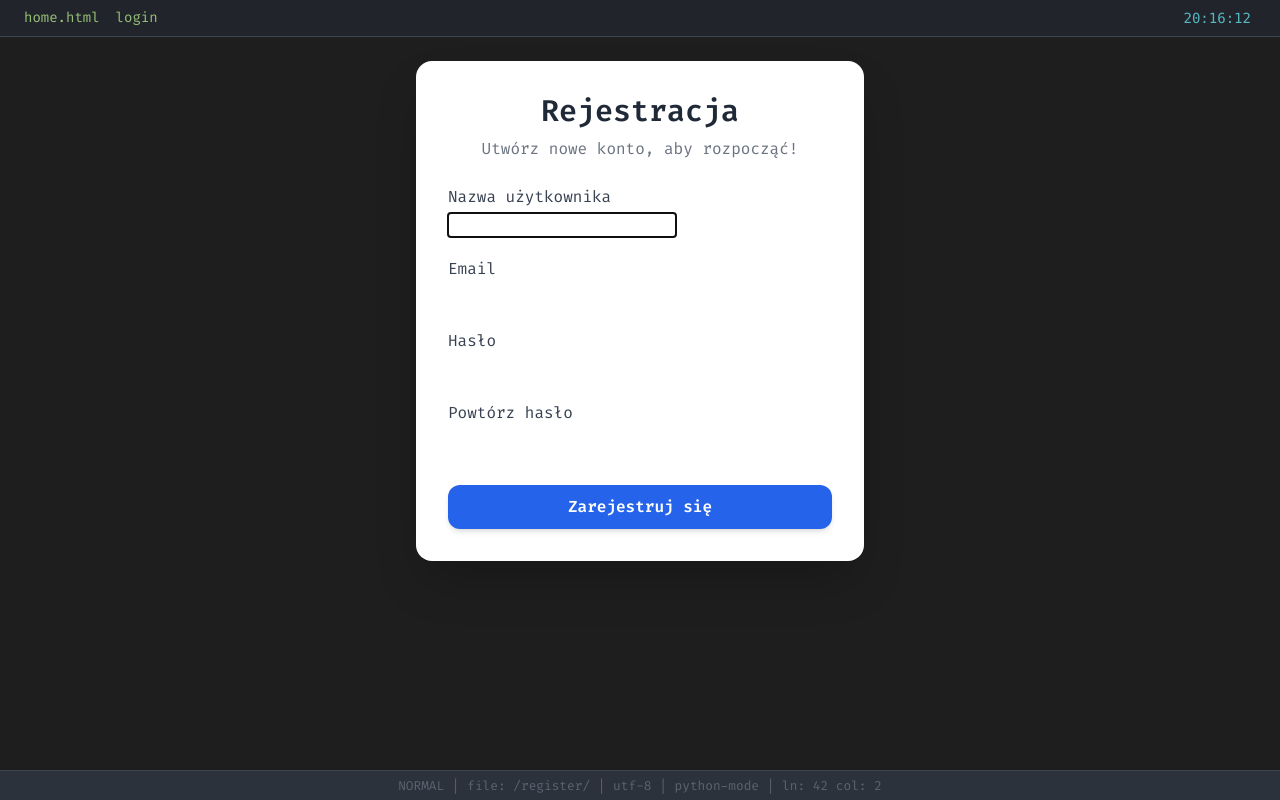
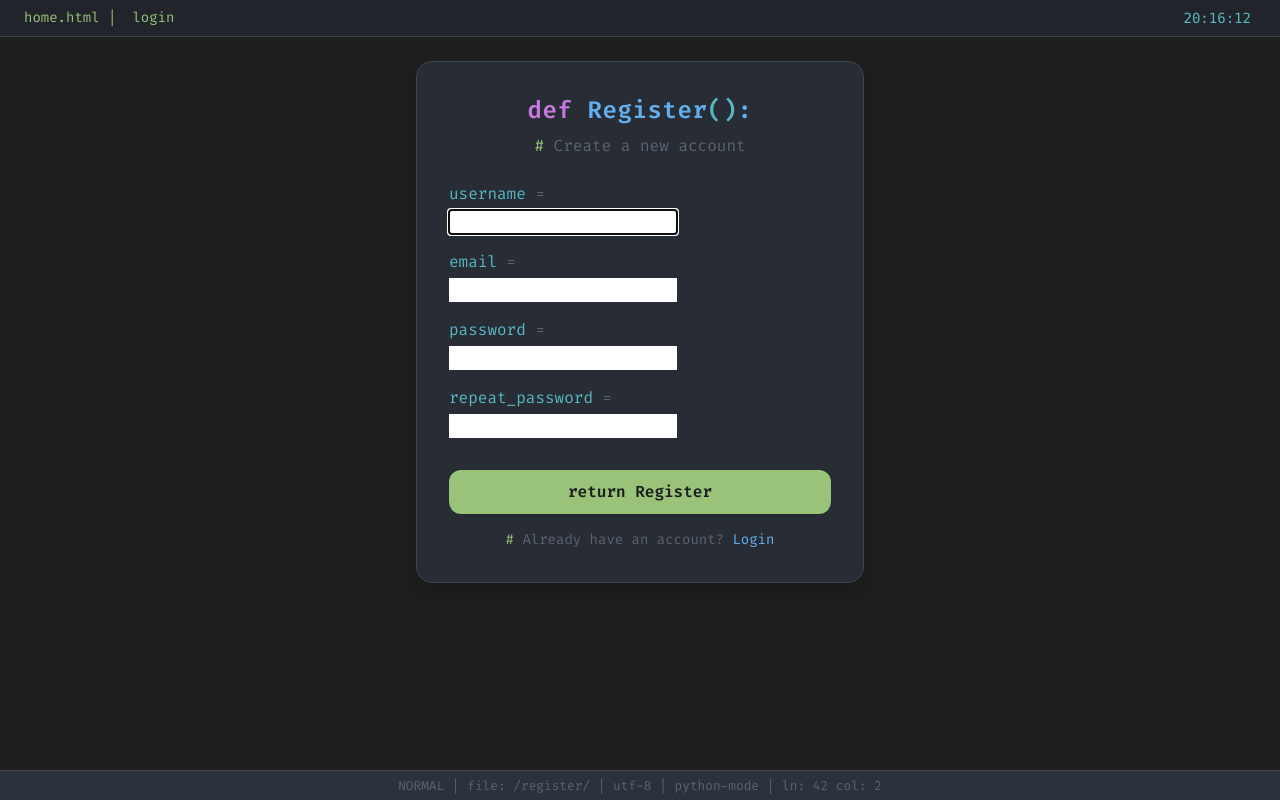
Before and after one commit to KacperStrugala1/program-it, a Django app: page /register/ in a window 1280 px wide. Run offline with Django 5.2, Linux system fonts and the light colour scheme; some libraries are stand-ins or nearby versions.

Commit message:
login refactor

```diff
--- a/programit/core/settings.py
+++ b/programit/core/settings.py
@@ -105,3 +105,4 @@ STATIC_URL = "static/"
 # https://docs.djangoproject.com/en/5.2/ref/settings/#default-auto-field
 
 DEFAULT_AUTO_FIELD = "django.db.models.BigAutoField"
+LOGIN_REDIRECT_URL = '/'
--- a/programit/core/views.py
+++ b/programit/core/views.py
@@ -39,9 +39,8 @@ def login_view(request):
         user = authenticate(username=username, password=password)
         if user is not None:
             login(request, user)
-            return redirect("home")
+            return redirect("/")
         else:
-            messages.info(request, "invalid credentials")
             return redirect("login")
     else:
         return render(request, "login.html")
--- a/programit/main/templatetags/filters.py
+++ b/programit/main/filters.py
@@ -1,7 +1,6 @@
 from django import template
 
 register = template.Library()
-
 
 @register.filter
 def format_duration(value):
@@ -10,3 +9,7 @@ def format_duration(value):
     minutes = (total_seconds % 3600) // 60
     seconds = total_seconds % 60
     return f"{hours:02}:{minutes:02}:{seconds:02}"
+
+@register.filter(name='add_class')
+def add_class(field, css):
+    return field.as_widget(attrs={"class": css})
--- a/programit/templates/base.html
+++ b/programit/templates/base.html
@@ -50,10 +50,19 @@
       class="flex justify-between items-center bg-[#21252b] text-[#98c379] px-6 py-2 border-b border-[#3e4451]"
     >
       <div class="flex space-x-4 text-sm">
-        <a href="{% url 'home' %}" class="hover:text-[#61afef]">home.html</a>
-        <a href="{% url 'account_login' %}" class="hover:text-[#61afef]"
-          >login</a
-        >
+
+        {% if user.is_authenticated %}
+        <p>hi, {{user.username}}! |</p>
+        <a href="{% url 'home' %}" class="hover:text-[#61afef]"> home.html |</a>
+        <a href="{% url 'profile' %}" class="hover:text-[#61afef]"
+            > profile |</a>
+        <a href="{% url 'logout' %}" class="hover:text-[#e06c75]">logout</a>
+        {% else %}
+          <a href="{% url 'home' %}" class="hover:text-[#61afef]">home.html |</a>
+          <a href="{% url 'account_login' %}" class="hover:text-[#61afef]"
+            > login</a
+          >
+        {% endif %}
       </div>
       <div class="text-[#56b6c2] text-sm font-mono">
         <span id="clock">--:--:--</span><span class="vim-cursor"></span>
--- a/programit/templates/register.html
+++ b/programit/templates/register.html
@@ -1,85 +1,89 @@
-{%extends 'base.html'%}{% block title %}Stoper | ProgramIT{% endblock %} {% block content %}
-  <body
-    class="min-h-screen bg-gradient-to-br from-blue-50 via-white to-blue-100 flex items-center justify-center"
-  >
-    <div class="bg-white shadow-2xl rounded-2xl p-8 w-full max-w-md">
-      <h1 class="text-3xl font-bold text-center text-gray-800 mb-2">
-        Rejestracja
+{% extends "base.html" %}
+{% block title %}Register | ProgramIT{% endblock %}
+{% load filters %}
+{% block content %}
+<body class="min-h-screen bg-[#1e1e1e] flex items-center justify-center font-['Fira_Code',monospace]">
+
+  <div class="bg-[#282c34] border border-[#3e4451] rounded-2xl shadow-lg p-8 w-full max-w-md text-[#abb2bf] code-window">
+
+    <h1 class="text-2xl font-bold text-center text-[#61afef] mb-2 tracking-wide">
+      <span class="text-[#c678dd]">def</span> Register<span class="text-[#56b6c2]">()</span>:
     </h1>
-      <p class="text-center text-gray-500 mb-6">
-        Utwórz nowe konto, aby rozpocząć!
+    <p class="text-center text-[#5c6370] mb-6">
+      <span class="text-[#98c379]">#</span> Create a new account
     </p>
 
     {% if form.non_field_errors %}
-      <div class="mb-4 text-red-600 text-sm">
+    <div class="mb-4 bg-[#2c323c] border border-[#e06c75] text-[#e06c75] text-sm p-2 rounded">
       {% for err in form.non_field_errors %}
       <div>{{ err }}</div>
       {% endfor %}
     </div>
     {% endif %}
 
-      <form method="post" action="{% url 'register' %}" class="space-y-5">
+    <form method="post" action="{% url 'register' %}" class="space-y-4">
       {% csrf_token %}
 
-        <!-- Nazwa użytkownika -->
+      <!-- USERNAME -->
       <div>
-          <label
-            for="{{ form.username.id_for_label }}"
-            class="block text-gray-700 font-medium mb-1"
-            >Nazwa użytkownika</label
-          >
-          {{ form.username }} {% if form.username.errors %}
-          <p class="text-red-500 text-sm mt-1">{{ form.username.errors.0 }}</p>
+        <label for="{{ form.username.id_for_label }}" class="block text-[#56b6c2] font-medium mb-1">
+          username<span class="text-[#5c6370]"> =</span>
+        </label>
+        {{ form.username|add_class:"bg-[#21252b] text-[#abb2bf] border border-[#3e4451] rounded-xl w-full px-3 py-2 focus:ring-2 focus:ring-[#61afef] focus:outline-none" }}
+        {% if form.username.errors %}
+        <p class="text-[#e06c75] text-sm mt-1">{{ form.username.errors.0 }}</p>
         {% endif %}
       </div>
 
-        <!-- Email -->
+      <!-- EMAIL -->
       <div>
-          <label
-            for="{{ form.email.id_for_label }}"
-            class="block text-gray-700 font-medium mb-1"
-            >Email</label
-          >
-          {{ form.email }} {% if form.email.errors %}
-          <p class="text-red-500 text-sm mt-1">{{ form.email.errors.0 }}</p>
+        <label for="{{ form.email.id_for_label }}" class="block text-[#56b6c2] font-medium mb-1">
+          email<span class="text-[#5c6370]"> =</span>
+        </label>
+        {{ form.email|add_class:"bg-[#21252b] text-[#abb2bf] border border-[#3e4451] rounded-xl w-full px-3 py-2 focus:ring-2 focus:ring-[#61afef] focus:outline-none" }}
+        {% if form.email.errors %}
+        <p class="text-[#e06c75] text-sm mt-1">{{ form.email.errors.0 }}</p>
         {% endif %}
       </div>
 
-        <!-- Hasło -->
+      <!-- PASSWORD 1 -->
       <div>
-          <label
-            for="{{ form.password1.id_for_label }}"
-            class="block text-gray-700 font-medium mb-1"
-            >Hasło</label
-          >
-          {{ form.password1 }} {% if form.password1.errors %}
-          <p class="text-red-500 text-sm mt-1">{{ form.password1.errors.0 }}</p>
+        <label for="{{ form.password1.id_for_label }}" class="block text-[#56b6c2] font-medium mb-1">
+          password<span class="text-[#5c6370]"> =</span>
+        </label>
+        {{ form.password1|add_class:"bg-[#21252b] text-[#abb2bf] border border-[#3e4451] rounded-xl w-full px-3 py-2 focus:ring-2 focus:ring-[#61afef] focus:outline-none" }}
+        {% if form.password1.errors %}
+        <p class="text-[#e06c75] text-sm mt-1">{{ form.password1.errors.0 }}</p>
         {% endif %}
       </div>
 
-        <!-- Powtórz hasło -->
+      <!-- PASSWORD 2 -->
       <div>
-          <label
-            for="{{ form.password2.id_for_label }}"
-            class="block text-gray-700 font-medium mb-1"
-            >Powtórz hasło</label
-          >
-          {{ form.password2 }} {% if form.password2.errors %}
-          <p class="text-red-500 text-sm mt-1">{{ form.password2.errors.0 }}</p>
+        <label for="{{ form.password2.id_for_label }}" class="block text-[#56b6c2] font-medium mb-1">
+          repeat_password<span class="text-[#5c6370]"> =</span>
+        </label>
+        {{ form.password2|add_class:"bg-[#21252b] text-[#abb2bf] border border-[#3e4451] rounded-xl w-full px-3 py-2 focus:ring-2 focus:ring-[#61afef] focus:outline-none" }}
+        {% if form.password2.errors %}
+        <p class="text-[#e06c75] text-sm mt-1">{{ form.password2.errors.0 }}</p>
         {% endif %}
       </div>
 
-        <!-- Przycisk -->
-        <div class="pt-3">
+      <div class="pt-4">
         <button
           type="submit"
-            class="w-full bg-blue-600 hover:bg-blue-700 text-white font-semibold py-2.5 rounded-xl shadow-md transition duration-200"
+          class="w-full bg-[#98c379] hover:bg-[#7cbf69] text-[#1e1e1e] font-semibold py-2.5 rounded-xl transition duration-200 shadow"
         >
-            Zarejestruj się
+          <span class="text-[#1e1e1e]">return</span> <span class="text-[#1e1e1e] font-bold">Register</span>
         </button>
       </div>
     </form>
+
+    <p class="text-center text-[#5c6370] text-sm mt-4">
+      <span class="text-[#98c379]">#</span> Already have an account?
+      <a href="{% url 'login' %}" class="text-[#61afef] hover:underline">Login</a>
+    </p>
   </div>
+
 </body>
 {% endblock %}
 </html>
```
Also changed, not shown: programit/templates/login.html (+43 -21 lines), programit/db.sqlite3. Lines whose indentation alone changed are shown as unchanged.
